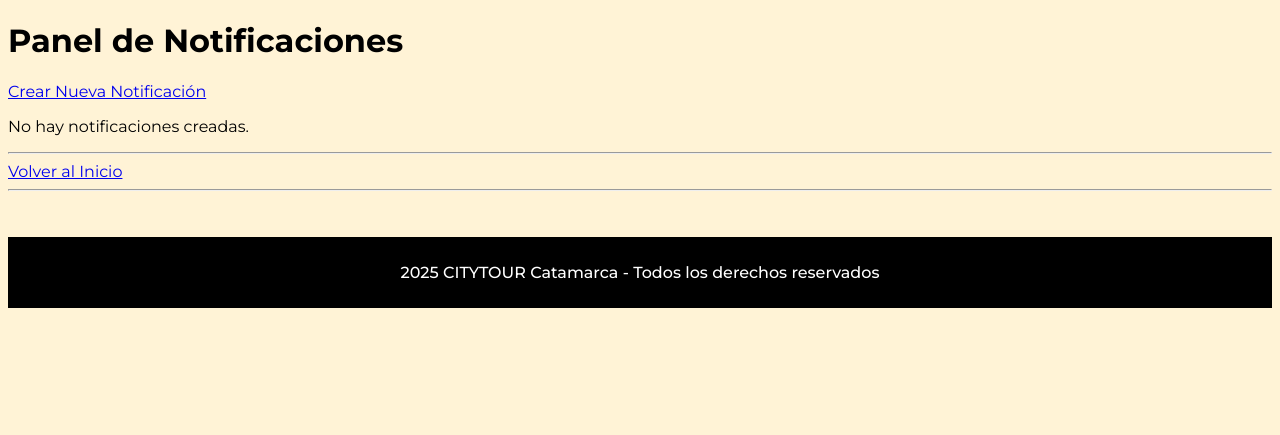
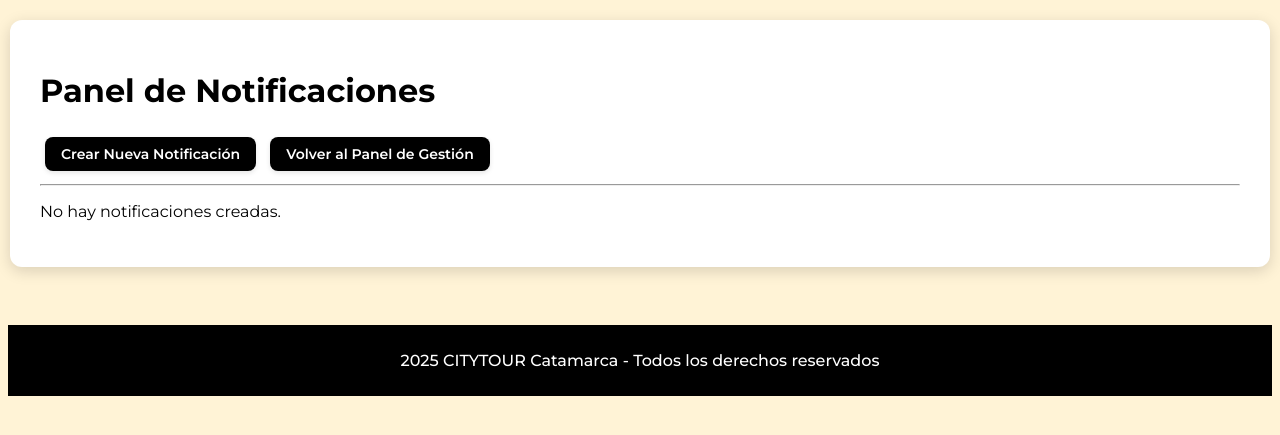
Before and after one commit to fran-paez/city-tour-catamarca, a Django app: template apps/reserva/templates/reserva/panel_notificaciones.html in a window 1280 px wide. Shown: the top 435 px of the page. Run offline with Django 5.2, Linux system fonts and the light colour scheme; the template is opened without the code that fills it, so the values that code supplies are empty; some web fonts are replaced.

Commit message:
Estilos finales para gestionar notificaciones

```diff
--- /dev/null
+++ b/apps/reserva/static/reserva/css/estilos_notificaciones.css
@@ -0,0 +1,59 @@
+.content-container {
+    max-width: 1200px;
+    margin: 20px auto;
+    padding: 30px;
+    background-color: #ffffff;
+    border-radius: 12px;
+    box-shadow: 0 4px 15px rgba(0, 0, 0, 0.15);
+}
+
+.tabla-notificaciones {
+    width: 100%;
+    border-collapse: collapse;
+}
+
+.tabla-notificaciones th, .tabla-notificaciones td {
+    border: 1px solid #000000;
+    padding: 8px;
+}
+
+.tabla-notificaciones th {
+    background: #f63e02;
+    text-align: left;
+    color: white;
+}
+
+.tabla-notificaciones tr:nth-child(even) {
+    background: #eeecec;
+}
+
+.tabla-notificaciones tr:nth-child(odd) {
+    background: #ffffff;
+}
+
+.tabla-notificaciones caption {
+    caption-side: top;
+    font-weight: bold;
+    margin-bottom: 8px;
+}
+
+/* --- Estilo de Botón Reutilizable --- */
+.btn-accion {
+    display: inline-block;
+    padding: 8px 16px;
+    background: #000000;
+    color: white;
+    font-size: 14px;
+    font-weight: 600;
+    text-decoration: none;
+    border-radius: 8px;
+    transition: 0.3s ease-in-out;
+    box-shadow: 0 2px 5px rgba(0,0,0,0.1);
+    margin: 5px;
+}
+
+.btn-accion:hover {
+    background: #f63e02;
+    color: white;
+    transform: translateY(-2px);
+}
--- a/apps/reserva/templates/reserva/panel_notificaciones.html
+++ b/apps/reserva/templates/reserva/panel_notificaciones.html
@@ -1,13 +1,23 @@
 {% extends 'base_global.html' %}
+{% load static %}
 
 {% block title %}Panel de Notificaciones{% endblock %}
 
+{% block styles_head %}
+    <link rel="stylesheet" href="{% static 'reserva/css/estilos_notificaciones.css' %}">
+{% endblock %}
+
 {% block global_content %}
+<div class="content-container">
     <h1>Panel de Notificaciones</h1>
-    <a href="{% url 'crear_notificacion' %}">Crear Nueva Notificación</a>
+    <div>
+        <a href="{% url 'crear_notificacion' %}" class="btn-accion">Crear Nueva Notificación</a>
+        <a href="{% url 'lista_itinerarios' %}" class="btn-accion">Volver al Panel de Gestión</a>
+    </div>
+    <hr>
 
     {% if notificaciones %}
-        <table class="tabla-gestion">
+        <table class="tabla-notificaciones">
             <thead>
                 <tr>
                     <th>Título</th>
@@ -25,8 +35,8 @@
                         <td>{{ notificacion.fecha_hora|date:"d/m/Y H:i" }}</td>
                         <td>{{ notificacion.itinerario_afectado|default:"N/A" }}</td>
                         <td>
-                            <a href="{% url 'editar_notificacion' notificacion.pk %}">Editar</a>
-                            <a href="{% url 'eliminar_notificacion' notificacion.pk %}">Eliminar</a>
+                            <a href="{% url 'editar_notificacion' notificacion.pk %}" class="btn-accion">Editar</a>
+                            <a href="{% url 'eliminar_notificacion' notificacion.pk %}" class="btn-accion">Eliminar</a>
                         </td>
                     </tr>
                 {% endfor %}
@@ -35,9 +45,5 @@
     {% else %}
         <p>No hay notificaciones creadas.</p>
     {% endif %}
-
-    <hr>
-    <a href="{% url 'index' %}">Volver al Inicio</a>
-    <hr>
-
+</div>
 {% endblock %}
```
Also changed, not shown: apps/reserva/templates/reserva/eliminar_notificacion.html (+9 -2 lines), apps/reserva/templates/reserva/notificacion_form.html (+11 -5 lines).
